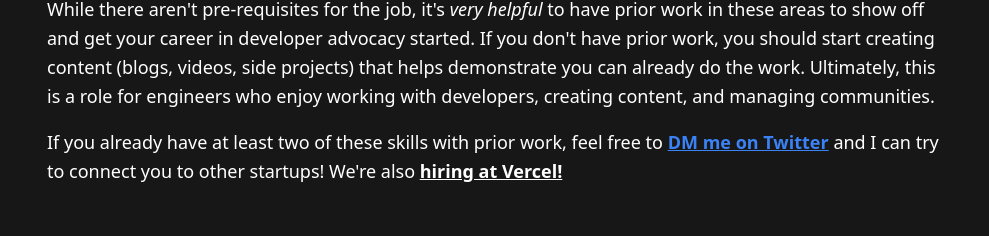
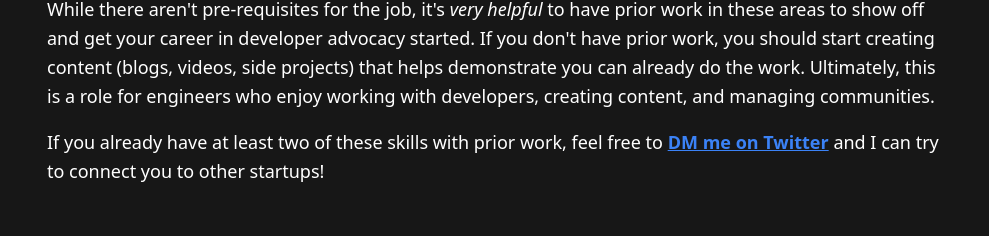
Before and after one commit to Nutlope/whatisdevrel, a Next.js app: page / in a window 1280 px wide. Shown: the part 3619-3855 px from the top of the page, without its empty margins (145-1134 px from the left). Built offline with nearby package versions, Linux system fonts and the light colour scheme.

Commit message:
minor change

```diff
--- a/components/Jobs.js
+++ b/components/Jobs.js
@@ -94,13 +94,7 @@ export default function Jobs() {
         >
           DM me on Twitter
         </a>{" "}
-        and I can try to connect you to other startups! We're also{" "}
-        <a
-          className="font-bold underline"
-          href="https://leerob.io/blog/devrel-at-vercel#growing-devrel-teams"
-        >
-          hiring at Vercel!
-        </a>
+        and I can try to connect you to other startups!
       </p>
     </div>
   );
```
Also changed, not shown: 1 other file (tests, documents, lock files or other folders).
